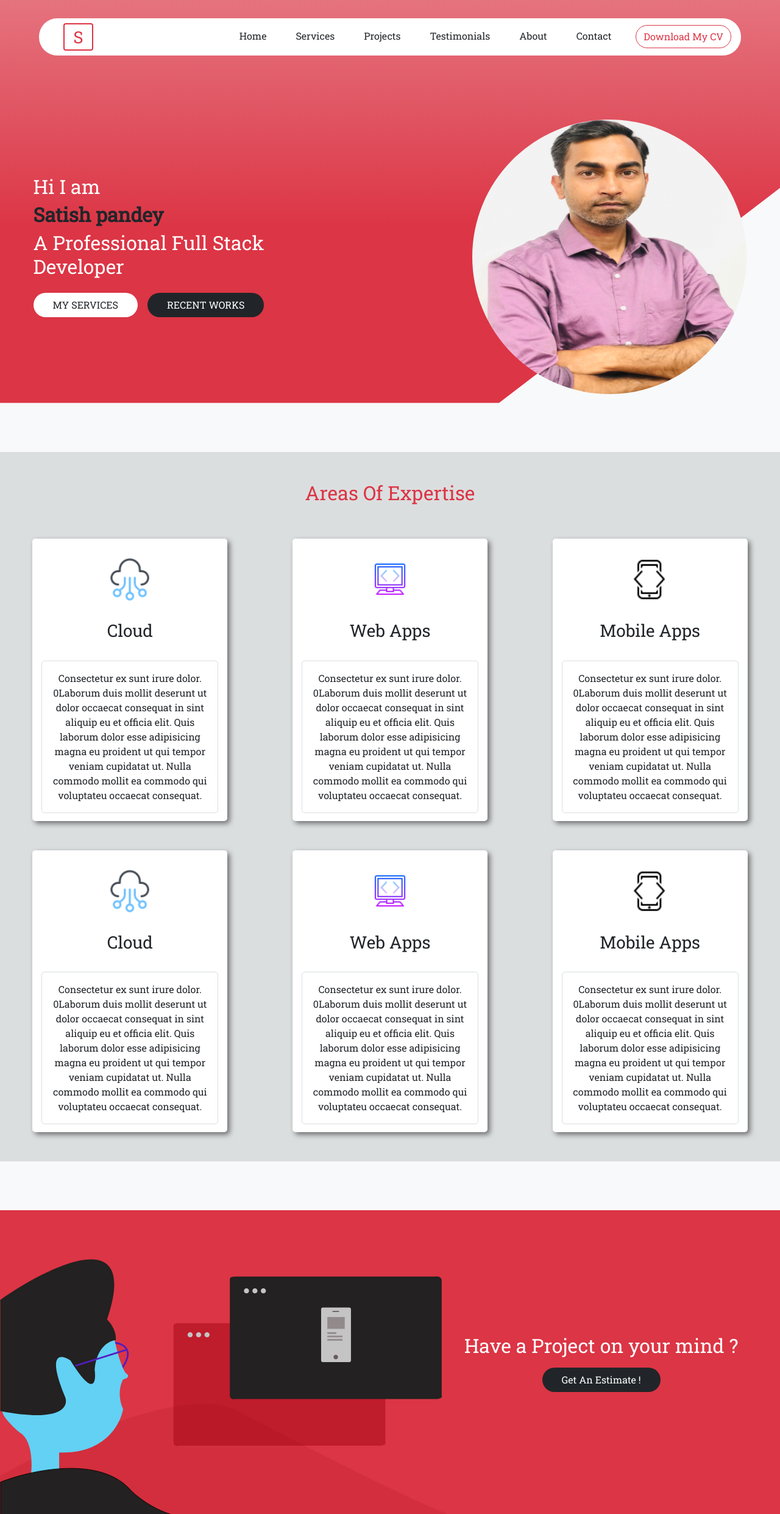
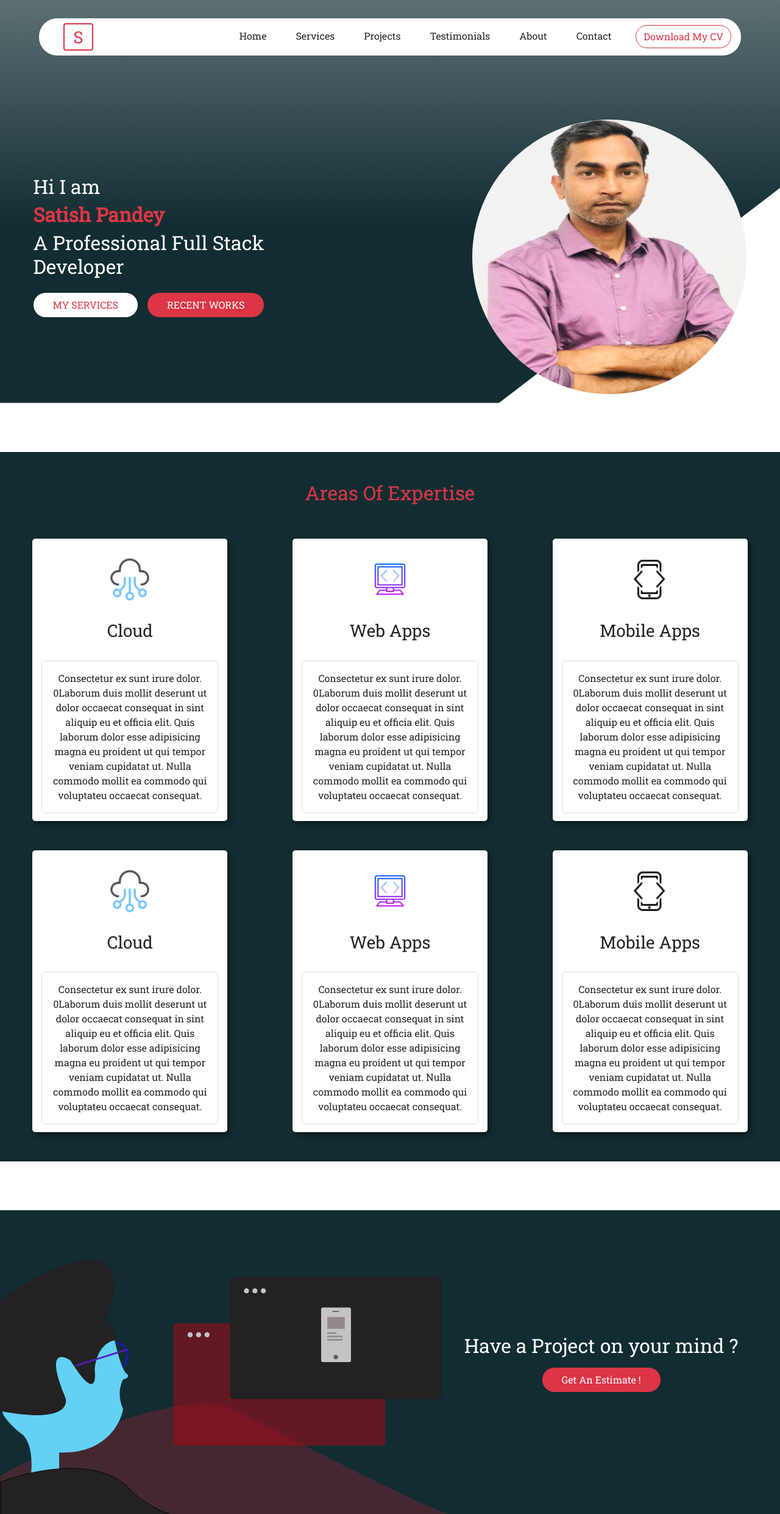
Before and after one commit to ankusht2307/satishsir-portfolio, a React (Create React App) app: page / in a window 1280 px wide. Shown: the top 2482 px of the page at 61% size. Built offline with nearby package versions, Linux system fonts and the light colour scheme.

Commit message:
Theme applied.

```diff
--- a/src/App.scss
+++ b/src/App.scss
@@ -1,7 +1,7 @@
 @import "./components/scss/variables.scss";
 @import url('https://fonts.googleapis.com/css?family=Roboto+Slab&display=swap');
 .App {
-  background-color: $base-color;
+  background-color: #ffffff;
   overflow: hidden;
   position: relative;
   margin: 0px;
--- a/src/components/contact/contact.scss
+++ b/src/components/contact/contact.scss
@@ -1,7 +1,7 @@
 @import "../scss/variables.scss";
 
 .contact-wrapper {
-    background-color: $section-color;
+    background-color: #112D32;
     margin-top: 5rem;
     padding: 3rem 2rem;
 
@@ -67,7 +67,8 @@
         padding: 0.5rem 4rem;
         transition: box-shadow .3s ease-in-out;
         &:hover {
-            background-color: $text-color;
+            background-color: $white;
+            color: $red;
             box-shadow: 0.35rem 0.25rem 0.25rem $shadow;;
         }
     }
--- a/src/components/estimate/estimate.scss
+++ b/src/components/estimate/estimate.scss
@@ -2,7 +2,7 @@
 
 .estimate-wrapper {
     margin-top: 5rem;
-    background-color: $red;
+    background-color: #112D32;
 
     .text-column {
         display: flex;
@@ -18,7 +18,7 @@
 
     .download-btn-2 {
         border-radius: 20px;
-        background-color: $shadow;
+        background-color: $red;
         color: $white;
         display: inline-block;
         border: none;
@@ -27,7 +27,7 @@
         transition: box-shadow 0.3s ease-in-out;
         &:hover {
             background-color: $white;
-            color: $shadow;
+            color: $red;
             box-shadow: 0.35rem 0.25rem 0.25rem $shadow;
         }
     }
--- a/src/components/experience/exp.scss
+++ b/src/components/experience/exp.scss
@@ -3,7 +3,7 @@
 .exp-wrapper {
   margin-top: 5rem;
   text-align: center;
-  background-color: $section-color;
+  background-color: #112D32;
 
   .exp_heading {
     padding: 3rem 0;
--- a/src/components/footer/footer.scss
+++ b/src/components/footer/footer.scss
@@ -1,7 +1,7 @@
 @import "../scss/variables.scss";
 
 .footer-wrapper {
-    background-color: $red;
+    background-color: #112D32;
     margin-top: 5rem;
     padding: 2rem 0;
 
--- a/src/components/header/header.js
+++ b/src/components/header/header.js
@@ -5,14 +5,13 @@ import { Button } from 'react-bootstrap';
 import Dp from '../images/sir.png';
 
 function Header() {
-
     return (
         <div className="header" id="header">
             <Row className="header-content">
                 <Col xs={11} sm={10} md={5} lg={5} xl={5} className="text">
                     <div>
                         <h1 className="h-1">Hi I am</h1>
-                        <h2 className="h-2">Satish pandey</h2>
+                        <h2 className="h-2">Satish Pandey</h2>
                         <h3 className="h-3">A Professional Full Stack Developer</h3>
                         <div>
                             <a href="#services">
--- a/src/components/header/header.scss
+++ b/src/components/header/header.scss
@@ -16,6 +16,7 @@
   .h-2 {
     font-size: 2rem;
     font-weight: bold;
+    color: $red;
   }
 
   .h-3 {
@@ -28,13 +29,13 @@
     margin-right: 1rem;
     margin-top: 1rem;
     background-color: $white;
-    color: $shadow;
+    color: $red;
     display: inline-block;
     border: none;
     padding: .5rem 2rem;
     transition: box-shadow .3s ease-in-out;
     &:hover {
-      background-color: $shadow;
+      background-color: $red;
       color: white;
       box-shadow: 0.35rem 0.25rem 0.25rem $shadow;
     }
@@ -44,7 +45,7 @@
     border-radius: 20px;
     margin-right: 1rem;
     margin-top: 1rem;
-    background-color: $shadow;
+    background-color: $red;
     color: $white;
     display: inline-block;
     border: none;
@@ -52,7 +53,7 @@
     transition: box-shadow .3s ease-in-out;
     &:hover {
       background-color: $white;
-      color: $shadow;
+      color: $red;
       box-shadow: 0.35rem 0.25rem 0.25rem $shadow;
     }
   }
--- a/src/components/testimonial/testimonial.scss
+++ b/src/components/testimonial/testimonial.scss
@@ -1,7 +1,7 @@
 @import "../scss/variables.scss";
 
 .testimonial-wrapper {
-    background-color: $red;
+    background-color: #112D32;
     margin: 5rem 0rem 0rem;
     padding: 3rem 0rem;
 
@@ -13,7 +13,7 @@
     }
 
     h1 {
-        color: $white;
+        color: $red;
     }
 
     .img-container {
--- a/src/components/work/work.scss
+++ b/src/components/work/work.scss
@@ -3,7 +3,7 @@
 .work-wrapper {
     margin-top: 5rem;
     text-align: center;
-    background-color: $section-color;
+    background-color: #112D32;
     padding: 3rem 0;
 
     h2 {
```
Also changed, not shown: src/components/images/header-background.svg.
